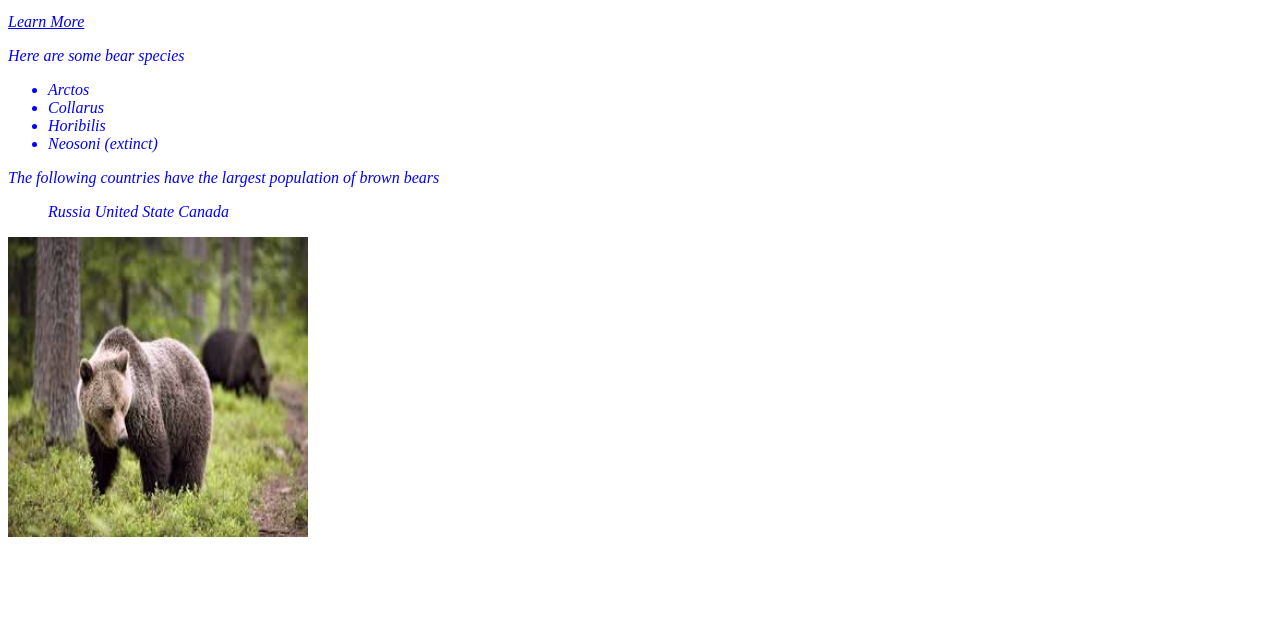
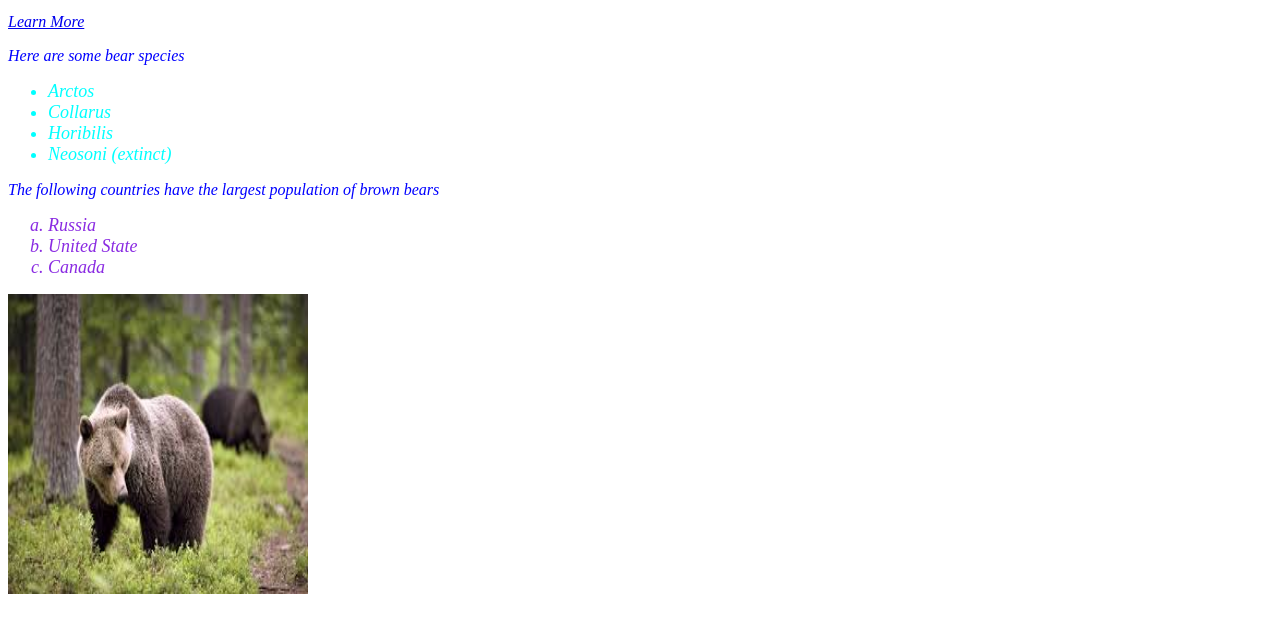
Before and after one commit to duydong113/duydong113.github.io, a plain HTML site: page Week 3/Problem.html in a window 1280 px wide. Shown: the part 119-752 px from the top of the page. Drawn offline with Linux system fonts and the light colour scheme.

Commit message:
todolist va stylea

```diff
--- a/Week 3/Problem.html
+++ b/Week 3/Problem.html
@@ -4,6 +4,7 @@
     <meta charset="UTF-8">
     <meta name="viewport" content="width=device-width, initial-scale=1.0">
     <title>The Brown Bear</title>
+    <link rel="stylesheet" href="style.css">
 </head>
 <body>
     <h1 style="color: brown;">  The Brown Bear </h1>
@@ -13,16 +14,16 @@
 <p style="color: blue; font-style: italic"> <a href="https://en.wikipedia.org/wiki/Brown_bear">Learn More</a></p>
 <p style="color: blue; font-style: italic"> Here are some bear species </p>
 <ul type="disc"; style="color: blue; font-style: italic">
-    <li> Arctos</li>
-    <li> Collarus</li>
-    <li> Horibilis</li>
-    <li> Neosoni (extinct)</li>
+    <li class="list">Arctos</li>
+    <li class="list"> Collarus</li>
+    <li class="list"> Horibilis</li>
+    <li class="list">Neosoni (extinct)</li>
 </ul>
 <p style="color: blue; font-style: italic"> The following countries have the largest population of brown bears</p>
 <ol type="a"; style="color: blue; font-style: italic">
-    <li; style="color: blue; font-style: italic"> Russia </li>
-    <li; style="color: blue; font-style: italic"> United State </li>
-    <li; style="color: blue; font-style: italic"> Canada </li>
+    <li class="list2"> Russia </li>
+    <li class="list2"> United State </li>
+    <li class="list2"> Canada </li>
 </ol>
 <img src="download (1).jpg" width="300" height="300">
 
--- /dev/null
+++ b/Week 3/style.css
@@ -0,0 +1,8 @@
+.list {
+    color: aqua;
+    font-size: large;
+}
+.list2 {
+    color: blueviolet;
+    font-size: large;
+}
```
Also changed, not shown: To do list/index.html (added, +23 -0 lines), To do list/styles.css (added, +18 -0 lines).
